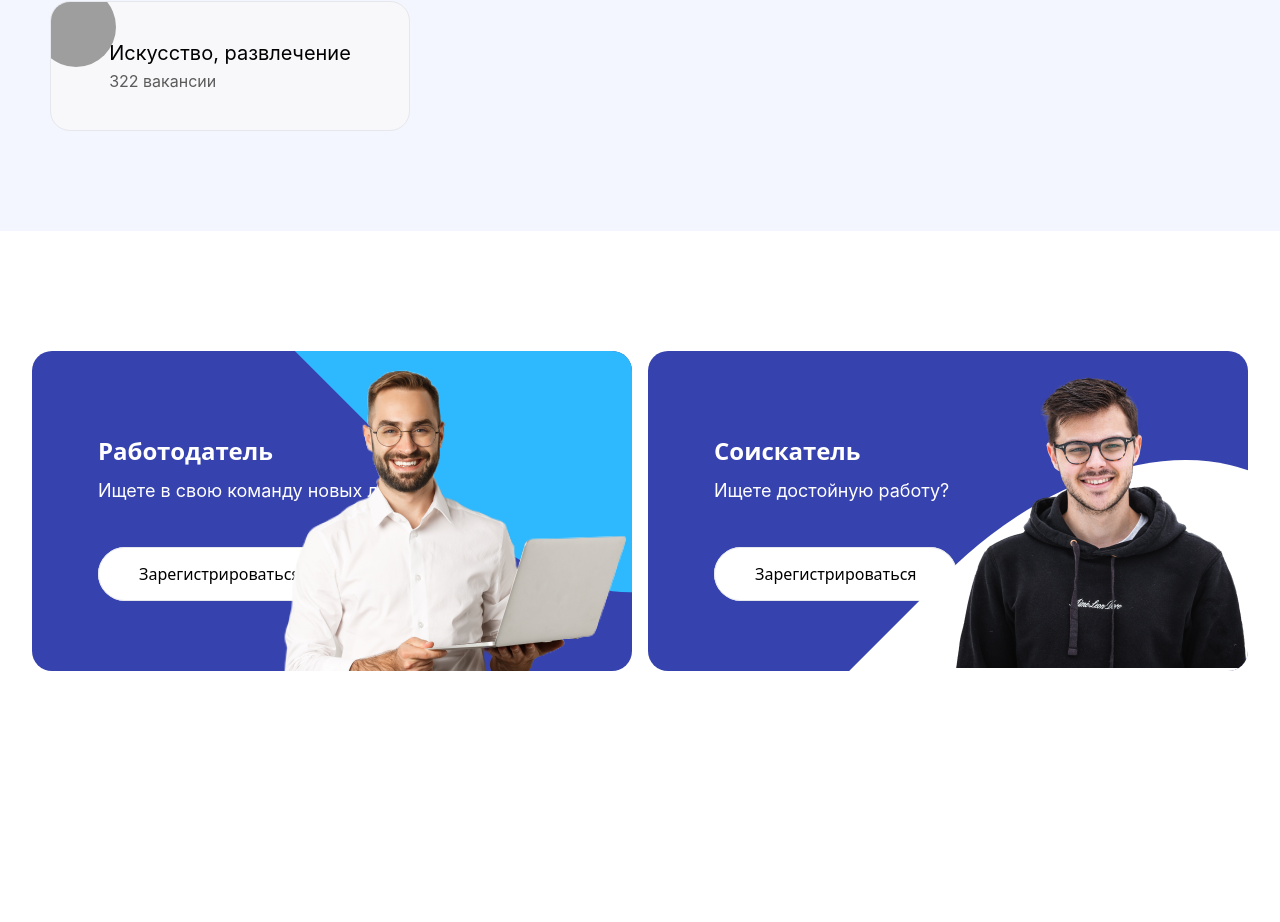
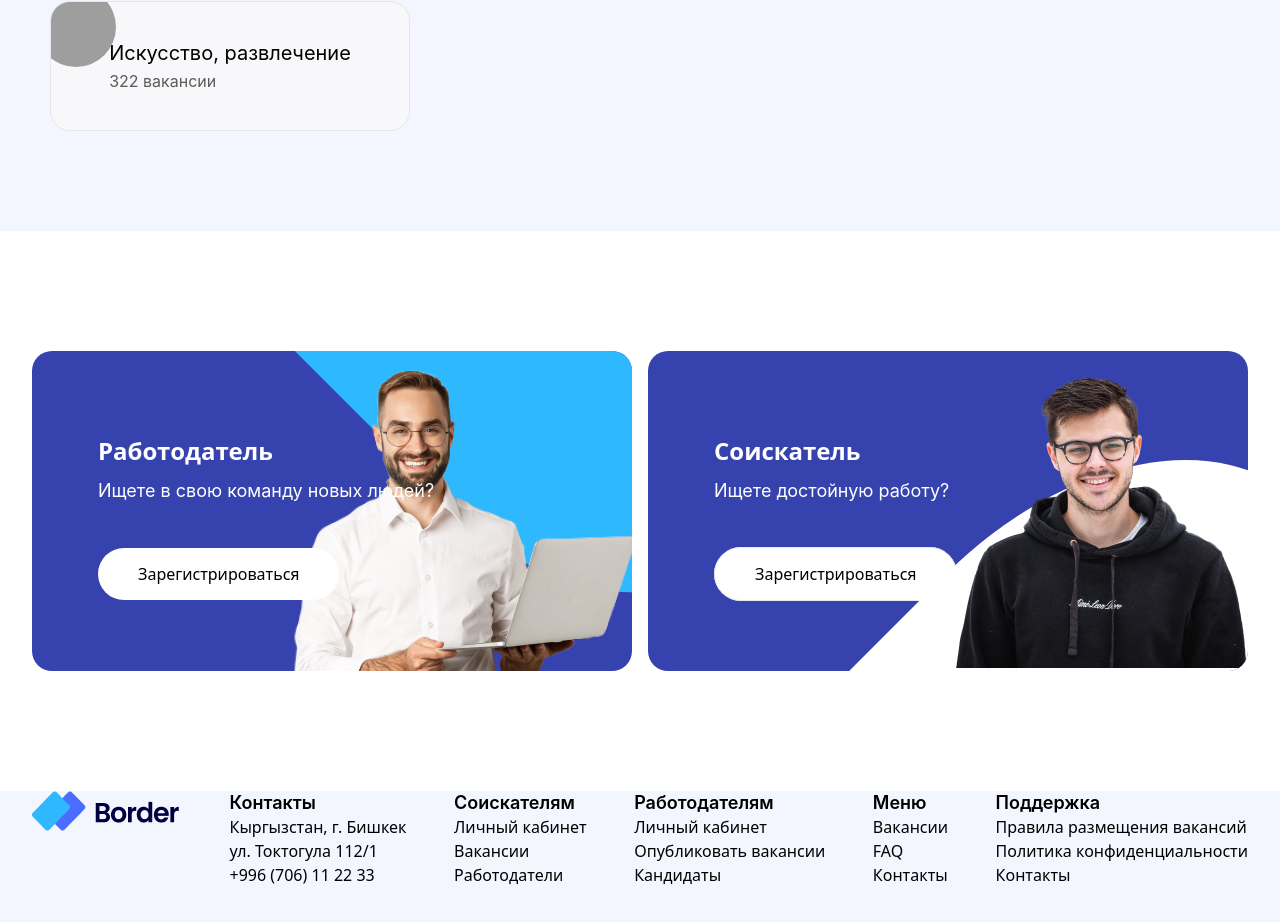
Before and after one commit to baielNasirdinU/projectHR, a React (Vite) app: page / in a window 1280 px wide. Shown: the part 2294-3216 px from the top of the page. Before the commit the page ends 3085 px from the top, so only its background shows below. Built offline with nearby package versions, Linux system fonts and the light colour scheme; grey boxes are pictures that could not be loaded.

Commit message:
add footer

```diff
--- a/src/App.jsx
+++ b/src/App.jsx
@@ -8,6 +8,8 @@ import Navbar from './components/navbar/Navbar'
 import Cotegory from './components/pages/cotegory/Cotegory'
 import Vacancy from './components/pages/vacancy/Vacancy'
 import Employer from './components/pages/employer/Employer'
+import Footer from './components/footer/Footer'
+
 function App() {
   // const [showInfo]=useState(false)
   const data =[
@@ -51,6 +53,7 @@ function App() {
           <Vacancy data={data} />
           <Cotegory />
           <Employer />
+          <Footer />
           </>
         }
         />
--- /dev/null
+++ b/src/components/footer/Footer.jsx
@@ -0,0 +1,63 @@
+import React from 'react'
+import styles from '../styles/style'
+import logo from '../img/logo.png'
+import './footer.css'
+
+const Footer = () => {
+  return (
+    <div className='mt-[57px] pb-[50px] bg-[#F4F6FF] h-[412px]'>
+        <div className={`${styles.container}`}>
+            <div className="flex justify-between footer">
+                <div className="logo">
+                    <a href="/">
+                        <img src={logo} alt="logo" />
+                    </a>
+                </div>
+                <div className="contact flex flex-col">
+                    <h4>Контакты</h4>
+                    <a href="https://yandex.com/maps/geo/771290125/?ll=74.586871%2C42.899532&z=11.36">
+                    Кыргызстан, г. Бишкек
+                    </a>
+                    <a href="https://yandex.com/maps/10309/bishkek/house/Y00YcAdiSEUFQFpofXR2c3xmbA==/?ll=74.602102%2C42.872058&z=16.59">ул. Токтогула 112/1</a>
+                    <a href="tel:+996 (706) 11 22 33">+996 (706) 11 22 33</a>
+                </div>
+                <div className="contact flex flex-col">
+                    <h4>Соискателям</h4>
+                    <a href="/">
+                    Личный кабинет
+                    </a>
+                    <a href="/вакансия">Вакансии</a>
+                    <a href="/">Работодатели</a>
+                </div>
+                <div className="contact flex flex-col">
+                    <h4>Работодателям</h4>
+                    <a href="/">
+                    Личный кабинет
+                    </a>
+                    <a href="/вакансия">Опубликовать вакансии</a>
+                    <a href="/">Кандидаты</a>
+                </div>
+                <div className="contact flex flex-col">
+                    <h4>Меню</h4>
+                    <a href="/вакансии">
+                    Вакансии
+                    </a>
+                    <a href="/FAQ">FAQ</a>
+                    <a href="/">Контакты</a>
+                </div>
+                <div className="contact flex flex-col">
+                    <h4>Поддержка</h4>
+                    <a href="/вакансии">
+                    Правила размещения вакансий
+                    </a>
+                    <a href="/">Политика конфиденциальности</a>
+                    <a href="/">Контакты</a>
+                </div>
+            </div>
+
+        </div>
+    </div>
+  )
+}
+
+export default Footer
--- /dev/null
+++ b/src/components/footer/footer.css
@@ -0,0 +1,9 @@
+.footer h4{
+    font-family: Inter;
+font-size: 18px;
+font-weight: 600;
+line-height: 24px;
+letter-spacing: 0em;
+text-align: left;
+
+}
--- a/src/components/pages/employer/Employer.jsx
+++ b/src/components/pages/employer/Employer.jsx
@@ -10,15 +10,17 @@ const Employer = () => {
     <div>
         <div className={`${styles.container}  flex gap-[16px] mt-[120px] mb-[120px]`}>
 
-            <div className="w-[670px] rounded-[20px] relative overflow-hidden bg-[#3642AD] h-[320px] flex items-center pl-[66px]">
+            <div className="w-[670px] rounded-[20px] relative overflow-hidden z-0 bg-[#3642AD] h-[320px] flex items-center pl-[66px]">
                 {/* <img src="/" alt="" /> */}
                 <div className="employ">
                     <h3>Работодатель</h3>
                     <p className='employInfo'>Ищете в свою команду новых людей?</p>
-                  <Button><a href="/" className="rounded-[30px] pl-[40px] pr-[40px] pt-[15px] pb-[15px] border">Зарегистрироваться
-          </a></Button>
-          <div className="w-[450px] h-[300px] bg-[#2EB9FF]  absolute right-[-150px] top-[-100px]  rounded-br-[50%] rotate-45 "></div>
-          <img src={mask} alt="" className='absolute top-0 right-[-10px]' />
+                  <Button >
+                  <a href="/" className="rounded-[30px]  href pl-[40px] pr-[40px] pt-[15px] pb-[15px] ">Зарегистрироваться
+          </a>
+                  </Button>
+          <div className="w-[450px] h-[300px] bg-[#2EB9FF] z-[-30]  absolute right-[-150px] top-[-100px]  rounded-br-[50%] rotate-45 "></div>
+          <img src={mask} alt="mask" className='absolute z-[-20] top-0 right-[-20px]  ' />
                 </div>
             </div>
             <div className="w-[670px] rounded-[20px] relative overflow-hidden bg-[#3642AD] h-[320px] flex items-center pl-[66px]">
@@ -29,7 +31,7 @@ const Employer = () => {
                   <Button><a href="/" className="rounded-[30px] pl-[40px] pr-[40px] pt-[15px] pb-[15px] border">Зарегистрироваться
           </a></Button>
           <div className="w-[400px] h-[600px] bg-white  absolute right-[-40px] top-[20%] rounded-tl-[50%] rotate-45"></div>
-          <img src={john} alt="" className='absolute top-[20px] right-0' />
+          <img src={john} alt="john" className='absolute top-[20px] right-0' />
 
                 </div>
             </div>
--- a/src/components/pages/employer/employ.css
+++ b/src/components/pages/employer/employ.css
@@ -22,5 +22,6 @@ text-align: left;
 
 }
 .employ button a{
+    z-index: 30;
     background: white;
 }
```
